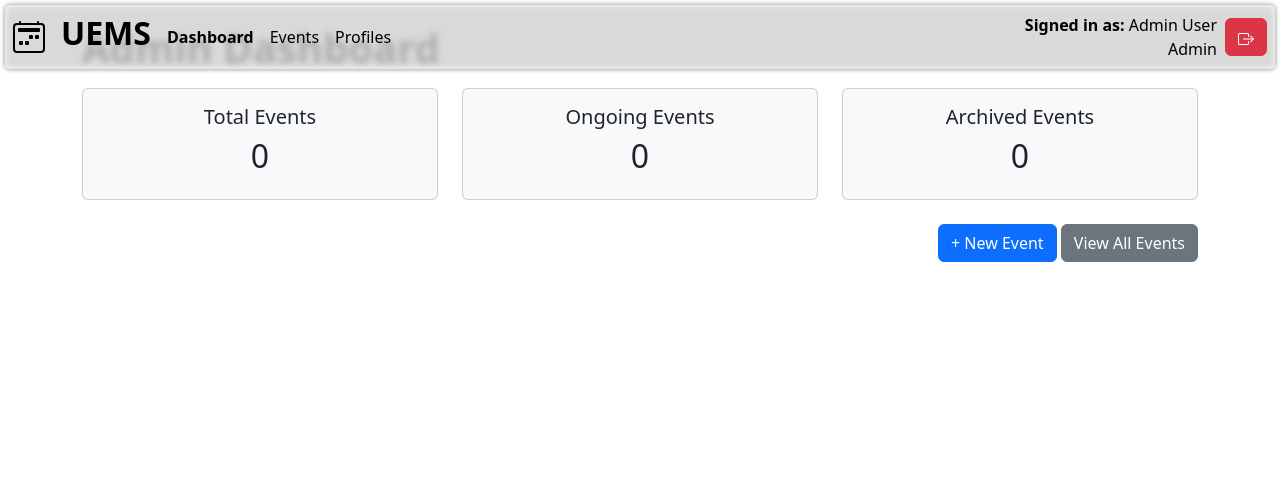
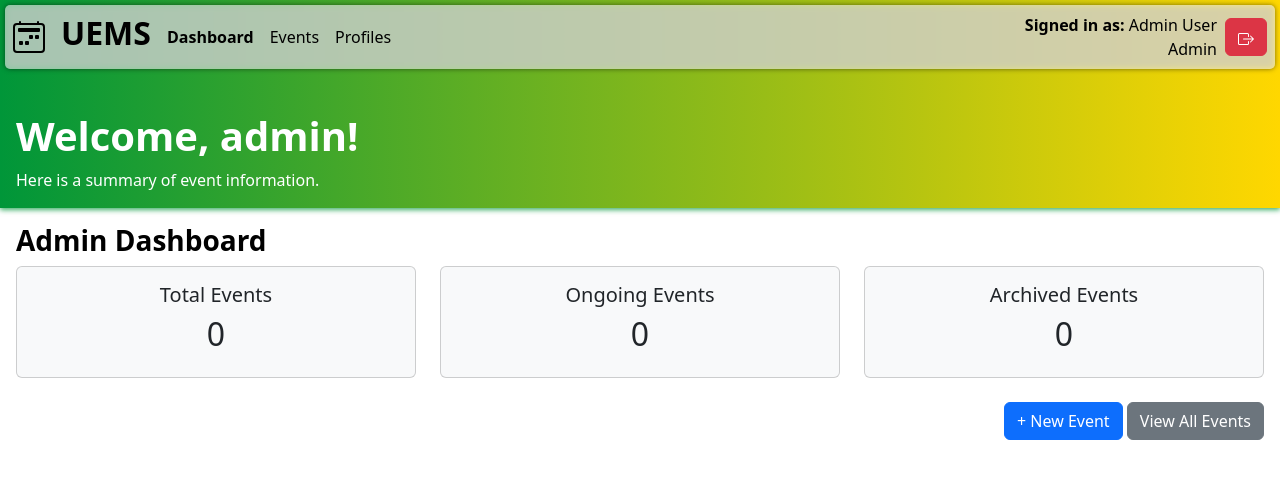
Before and after one commit to chrln08/uems, a Django app: page / in a window 1280 px wide. Shown: the top 479 px of the page. Run offline with Django 5.2, Linux system fonts and the light colour scheme; a user stored in the database is signed in; data that the repository does not hold is empty; some libraries are stand-ins or nearby versions.

Commit message:
Bug fixes

```diff
--- a/uems_app/templates/dashboard/dash_admin.html
+++ b/uems_app/templates/dashboard/dash_admin.html
@@ -2,9 +2,24 @@
 {% block title %}Admin Dashboard | UEMS{% endblock %}
 
 {% block content %}
-<div class="container mt-4">
-    <h1 class="fw-bold mb-3">Admin Dashboard</h1>
-
+<div class="uems-header">
+    <div class="row">
+        <div class="col-md-12">
+            <h1 class="fw-bolder">
+                Welcome, {{ request.user.username }}!
+            </h1>
+            <span>
+                Here is a summary of event information.
+            </span>
+        </div>
+    </div>
+</div>
+<div class="uems-body">
+    <div class="row">
+        <div class="col-md-12">
+            <h3 class="fw-bolder">Admin Dashboard</h3>
+        </div>
+    </div>
     <div class="row text-center mb-4">
         <div class="col-md-4">
             <div class="card bg-light p-3">
--- a/uems_app/templates/events/create.html
+++ b/uems_app/templates/events/create.html
@@ -1,17 +1,18 @@
 {% extends "../master.html" %}
 {% block title %}Create Event | UEMS{% endblock %}
+{% load crispy_forms_tags %}
 
 {% block content %}
 <div class="uems-header">
     <h1 class="fw-bolder">Create New Event</h1>
-    <p class="text-muted">Fill in the form below to add a new event.</p>
+    <p>Fill in the form below to add a new event.</p>
 </div>
 
 <div class="uems-body">
     <div class="card p-4 shadow-sm">
         <form method="post">
             {% csrf_token %}
-            {{ form.as_p }}
+            {{ form|crispy }}
             <button type="submit" class="btn btn-primary mt-3">Create Event</button>
             <a href="{% url 'dashboard' %}" class="btn btn-secondary mt-3">Cancel</a>
         </form>
--- a/uems_app/templates/events/delete.html
+++ b/uems_app/templates/events/delete.html
@@ -4,7 +4,7 @@
 {% block content %}
 <div class="uems-header">
     <h1 class="fw-bolder text-danger">Delete Event</h1>
-    <p class="text-muted">You are about to permanently delete this event. This action cannot be undone.</p>
+    <p>You are about to permanently delete this event. This action cannot be undone.</p>
 </div>
 
 <div class="uems-body">
--- a/uems_app/templates/events/update.html
+++ b/uems_app/templates/events/update.html
@@ -1,5 +1,6 @@
 {% extends "../master.html" %}
 {% block title %}Edit Event | UEMS{% endblock %}
+{% load crispy_forms_tags %}
 
 {% block content %}
 <div class="uems-header">
@@ -11,7 +12,7 @@
     <div class="card p-4 shadow-sm">
         <form method="post" enctype="multipart/form-data">
             {% csrf_token %}
-            {{ form.as_p }}
+            {{ form|crispy }}
             <button type="submit" class="btn btn-primary mt-3">Save Changes</button>
             <a href="{% url 'event_detail' event.id %}" class="btn btn-secondary mt-3">Cancel</a>
         </form>
--- a/uems_app/templates/profile/index.html
+++ b/uems_app/templates/profile/index.html
@@ -95,7 +95,7 @@ Profile | UEMS
     {% if request.user.is_superuser or request.user.is_staff %}
     <div class="row">
         <div class="col-md-12">
-            <h1>Admin Panel</h1>
+            <h1>Statistics</h1>
         </div>
     </div>
     {% endif %}
--- a/uems_app/views.py
+++ b/uems_app/views.py
@@ -12,7 +12,7 @@ from .models import Event, Attendee
 from django.utils import timezone
 
 # Create your views here.
-def main(request):
+def dashboard(request):
     if request.user.is_authenticated:
         return render(request, "index.html")
     else:
@@ -24,11 +24,11 @@ def login_view(request):
         user = authenticate(username=request.POST["username"], password=request.POST["password"])
         if user is not None:
             login(request, user)
-            return redirect("main")
+            return redirect("dashboard")
         else:
             messages.error(request, "Username or password is incorrect. Please try again.")
     elif request.user.is_authenticated:
-        return redirect("main")
+        return redirect("dashboard")
 
     form = LoginForm()
     return render(request, "auth/login.html", {"form": form})
@@ -49,11 +49,11 @@ def register_view(request):
             if form.is_valid():
                 user = form.save()
                 login(request, user)
-                return redirect("main")
+                return redirect("dashboard")
             else:
                 messages.error(request, "Failed to register. Please check each field carefully.")
     elif request.user.is_authenticated:
-        return redirect("main")
+        return redirect("dashboard")
 
     form = RegisterForm()
     return render(request, "auth/register.html", {"form": form})
@@ -111,8 +111,8 @@ def dashboard_view(request):
 
     else:
         upcoming_events = Event.objects.filter(
-            start_datetime__gte=timezone.now()
-        ).order_by('start_datetime')[:6]
+            from_date__gte=timezone.now()
+        ).order_by('from_date')[:6]
 
         context = {
             'upcoming_events': upcoming_events,
@@ -173,10 +173,10 @@ class EventUpdateView(UpdateView):
 class EventDeleteView(DeleteView):
     model = Event
     template_name = 'events/delete.html'
-    success_url = reverse_lazy('index')
+    success_url = reverse_lazy('event_list')
 
     def dispatch(self, request, *args, **kwargs):
         if not request.user.is_staff:
             messages.error(request, "You are not authorized to delete events.")
-            return redirect('index')
+            return redirect('event_list')
         return super().dispatch(request, *args, **kwargs)
```
Also changed, not shown: uems_app/templates/dashboard/dash_user.html (+18 -4 lines), uems_app/templates/events/view.html (+6 -5 lines).
